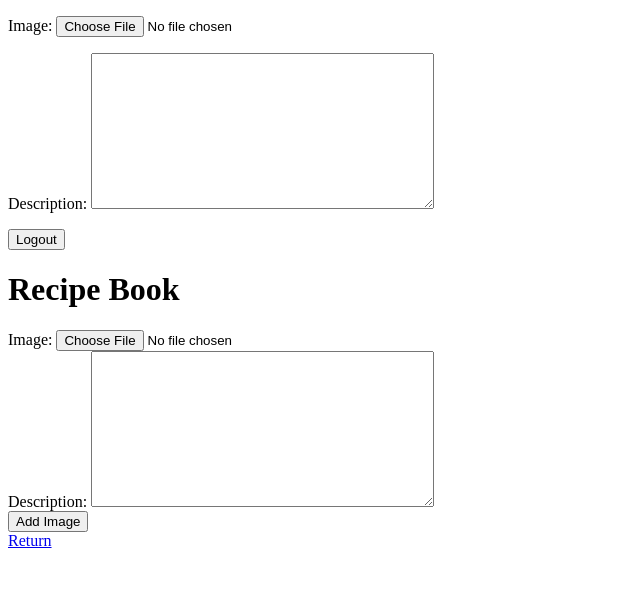
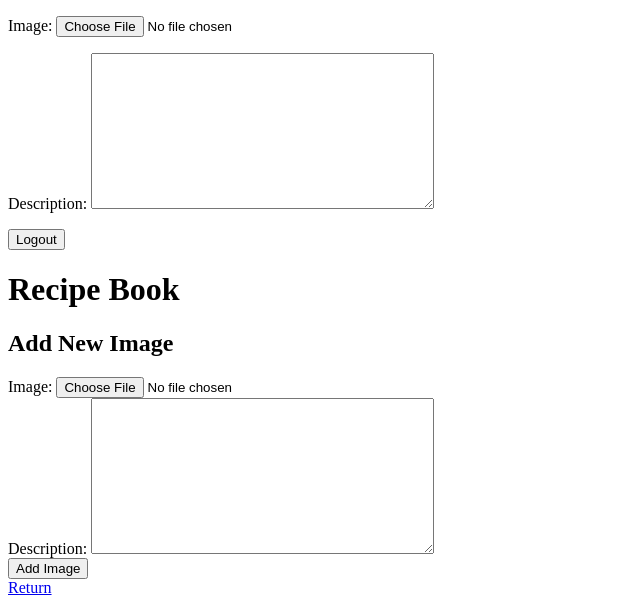
Before and after one commit to felizemendoza/recipebook-mendoza-felizemaria, a Django app: page /recipe/1/add_image/ in a window 1280 px wide. Shown: the top 597 px of the page, without its empty margins (0-640 px from the left). Run offline with Django 5.2, Linux system fonts and the light colour scheme; the visitor is signed in with stand-in values (Sample User, id 1).

Commit message:
Added heading for Add Image page

```diff
--- a/recipebook/ledger/templates/recipe_add_image.html
+++ b/recipebook/ledger/templates/recipe_add_image.html
@@ -1,6 +1,6 @@
 {% extends "base.html" %}
 
-{% block header %}Add New Image{% endblock %}
+{% block heading %}Add New Image{% endblock %}
 {% block content %}
     <form method="POST" enctype="multipart/form-data">
         {% csrf_token %}
```
